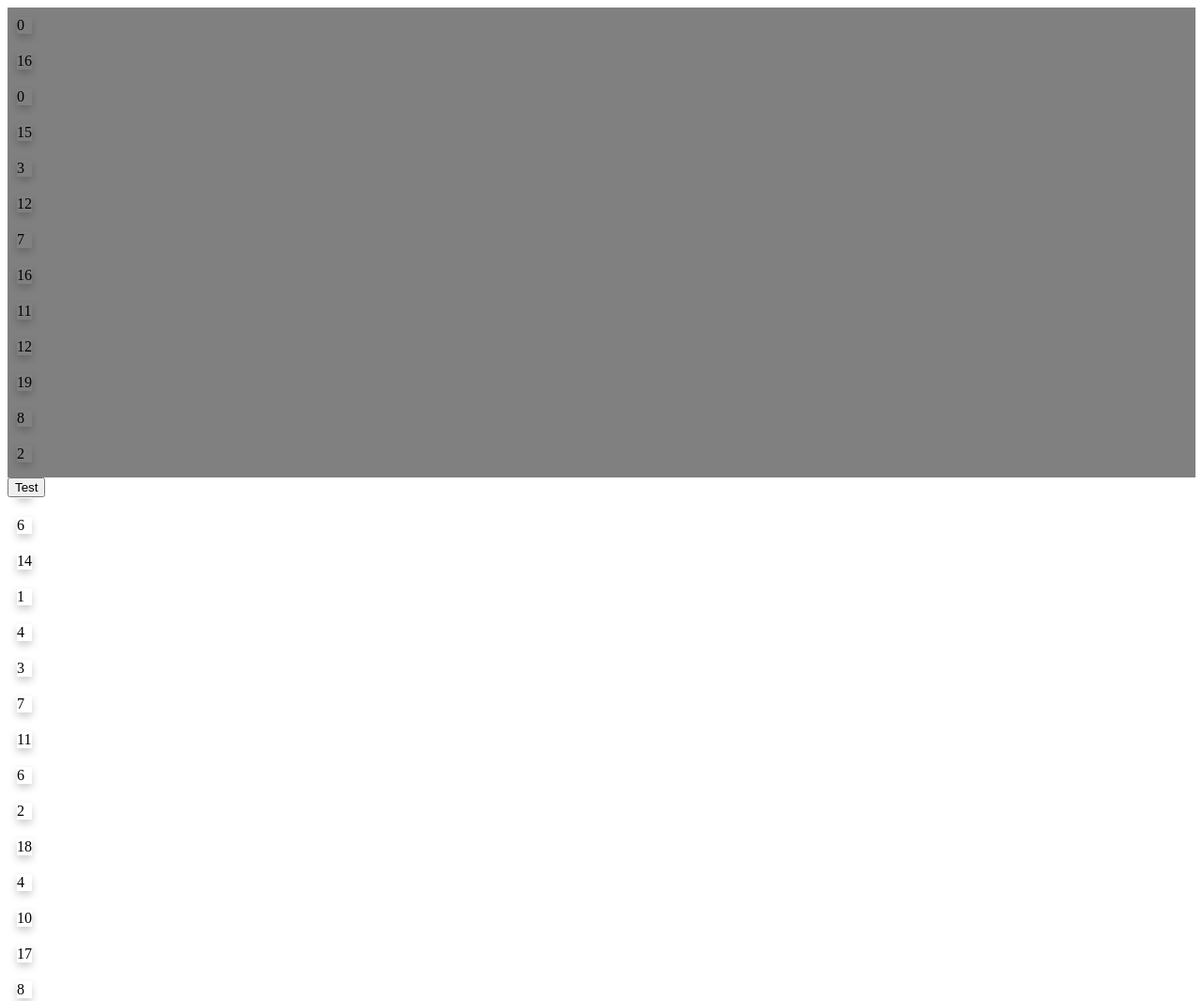
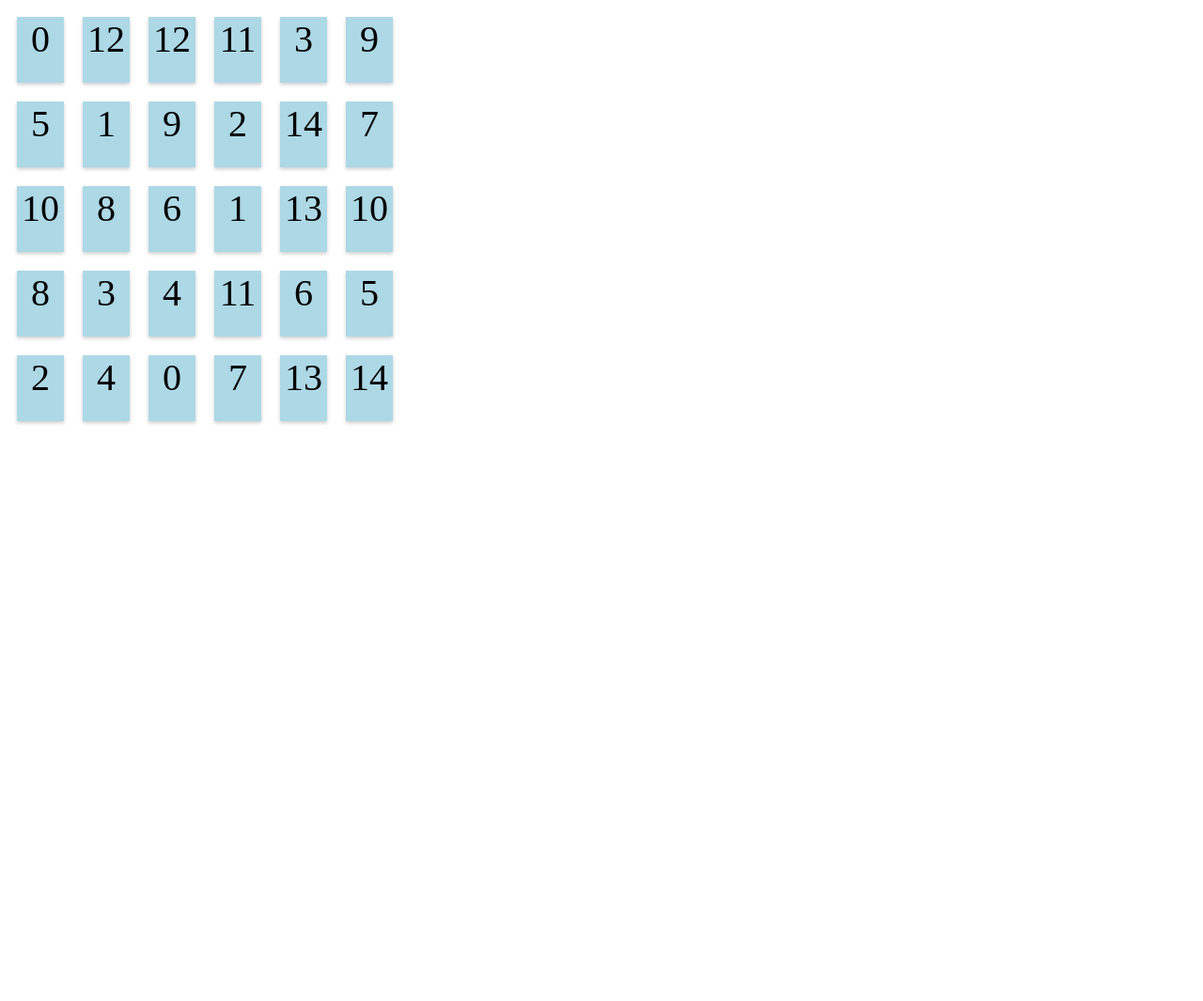
Before and after one commit to StewartMicah/Card-Memory-Matching, a React app: page / in a window 1280 px wide. Shown: the top 1065 px of the page at 94% size. After the commit the page ends 800 px from the top, so only its background shows below. Built offline with nearby package versions, Linux system fonts and the light colour scheme.

Commit message:
adding styles

```diff
--- a/public/index.html
+++ b/public/index.html
@@ -32,7 +32,6 @@
     <script src="/game/logic.js"></script> -->
     <div id="root"></div>
 
-    <button id="test">Test</button>
     <!--
       This HTML file is a template.
       If you open it directly in the browser, you will see an empty page.
--- a/src/index.css
+++ b/src/index.css
@@ -1,23 +1,29 @@
 #root {
   display: flex;
   flex-wrap: wrap;
-  background: grey;
   height: 500px;
 }
 
 .cards{
-display: grid;
-grid-template-rows: auto;
+  display: flex;
 }
 
 .card {
+  background-color: lightblue;
+  box-shadow: 0 2px 4px 0 rgba(0,0,0,0.2);
+  font-size: 40px;
   margin: 10px;
-  box-shadow: 0 4px 8px 0 rgba(0,0,0,0.2);
   transition: 0.3s;
+  width: 50px;
+  height: 70px;
+  display: flex;
+  align-content: center;
+  justify-content: center;
+  padding: 0;
 }
 
 .card:hover {
-  box-shadow: 0 8px 16px 0 rgba(0,0,0,0.2);
+  box-shadow: 0 4px 8px 0 rgba(0,0,0,0.2);
 }
 
 .container {
--- a/src/index.js
+++ b/src/index.js
@@ -10,7 +10,7 @@ const App = () => {
   useEffect(() => {
     let cardFace = [];
 
-    for (let i = 0; i < 20; i++){
+    for (let i = 0; i < 15; i++){
       cardFace.push(i);
       cardFace.push(i);
       console.log(cardFace);
@@ -18,11 +18,11 @@ const App = () => {
 
     setcards(_.shuffle(cardFace))
   }, [])
-  const rows  = _.chunk(cards, 5)
+  const rows  = _.chunk(cards, 6)
   console.log(rows)
   return (
     <div>
-      {rows.map((Cards) => <div className='cards'>{Cards.map((card) => <div className='card'>{card}</div>)}</div>)}
+      {rows.map((Cards) => <div className='cards'>{Cards.map((card) => <div className='card'><div>{card}</div></div>)}</div>)}
     </div>
   )
 
```
